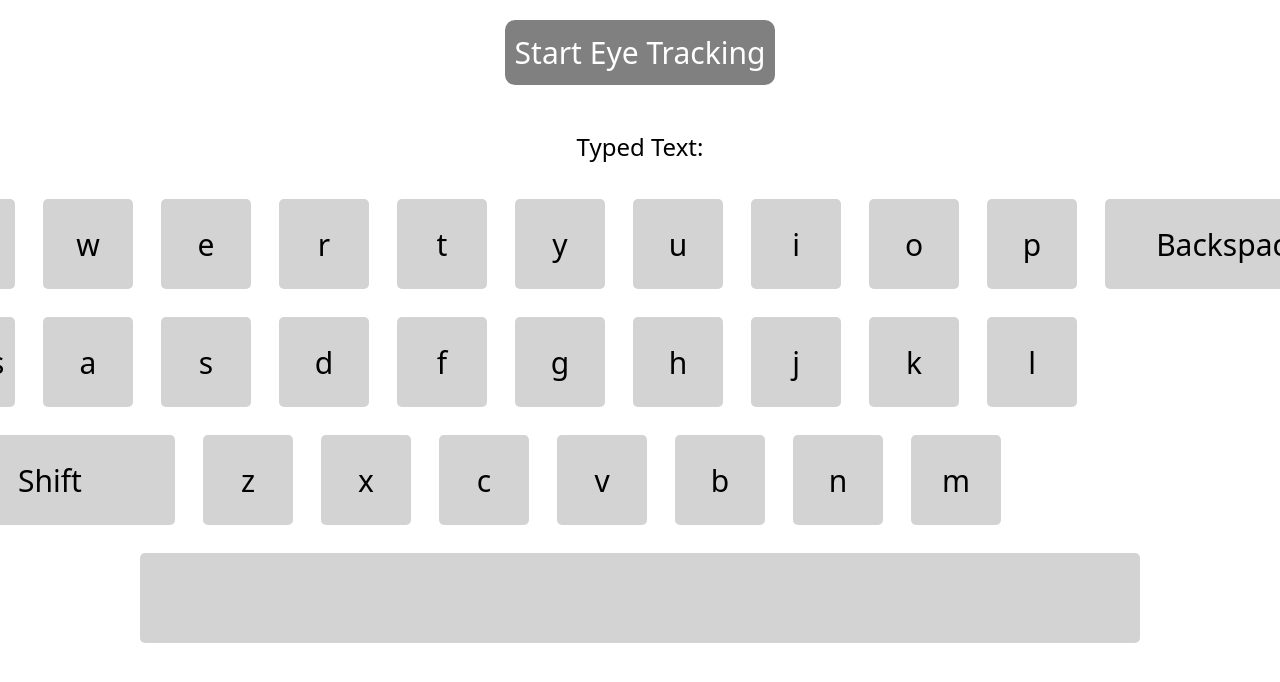
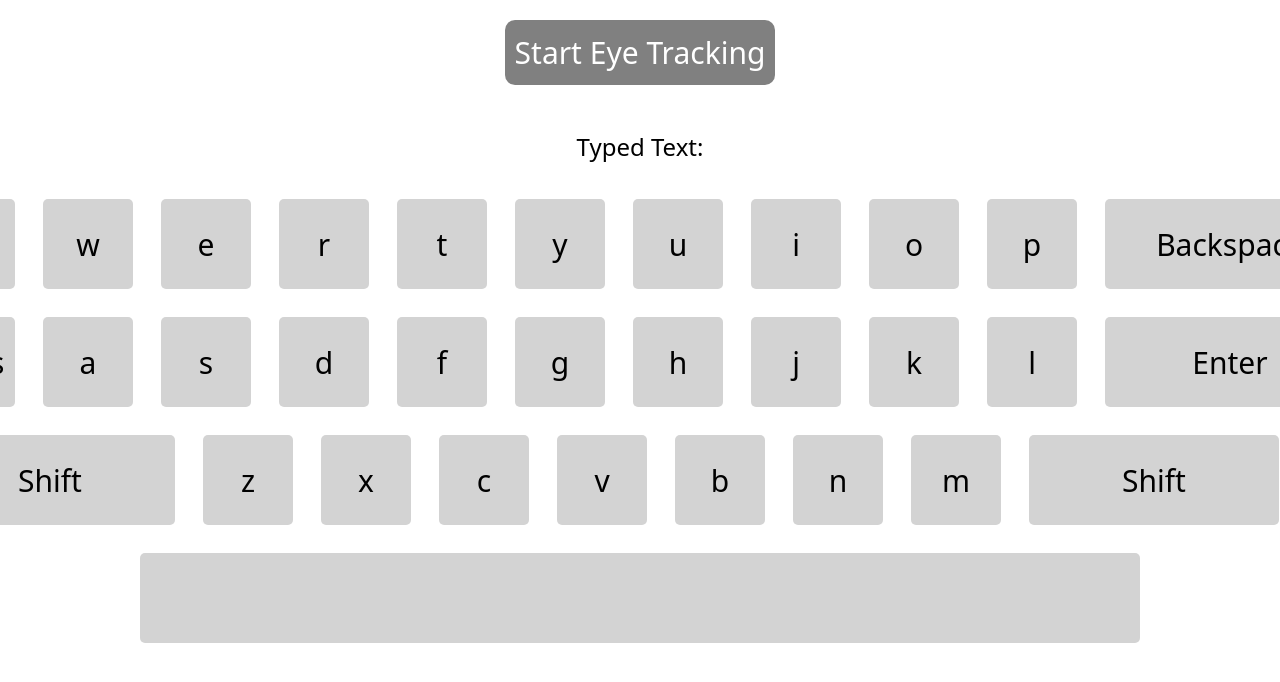
Before and after one commit to ghui9087/CSS480SpringUWBEyeTrackingKeyboard, a Next.js app: page / in a window 1280 px wide. Shown: the top 682 px of the page. Built offline with nearby package versions, Linux system fonts and the light colour scheme.

Commit message:
Add prototype enter key

```diff
--- a/src/pages/index.tsx
+++ b/src/pages/index.tsx
@@ -9,8 +9,8 @@ declare global {
 
 const QWERTY = [
   ['q', 'w', 'e', 'r', 't', 'y', 'u', 'i', 'o', 'p', 'Backspace'],
-  ['Caps', 'a', 's', 'd', 'f', 'g', 'h', 'j', 'k', 'l'],
-  ['Shift', 'z', 'x', 'c', 'v', 'b', 'n', 'm'],
+  ['Caps', 'a', 's', 'd', 'f', 'g', 'h', 'j', 'k', 'l', 'Enter'],
+  ['Shift', 'z', 'x', 'c', 'v', 'b', 'n', 'm', 'Shift'],
   ['Space']
 ];
 
@@ -112,6 +112,7 @@ const Home = () => {
       setTypedText(prev => prev.slice(0, -1));
     } else if (key === 'Space') {
       setTypedText(prev => prev + ' ');
+    } else if (key === 'Enter'){
     } else if (key === 'Caps') {
       toggleCaps();
     } else {
@@ -155,7 +156,7 @@ const Home = () => {
                 <div
                   key={keyIndex}
                   id={`key-${key}`}
-                  className={`${styles.keys} ${key === 'Shift' || key === 'Backspace' ? styles.backspaceKey : ''} ${key === 'Space' ? styles.spaceKey : ''}`}
+                  className={`${styles.keys} ${key === 'Shift' || key === 'Enter' || key === 'Backspace' ? styles.backspaceKey : ''} ${key === 'Space' ? styles.spaceKey : ''}`}
                 >
                   {key !== 'Space' && key}
                 </div>
```
Also changed, not shown: src/pages/page.module.css (line endings or trailing spaces).
